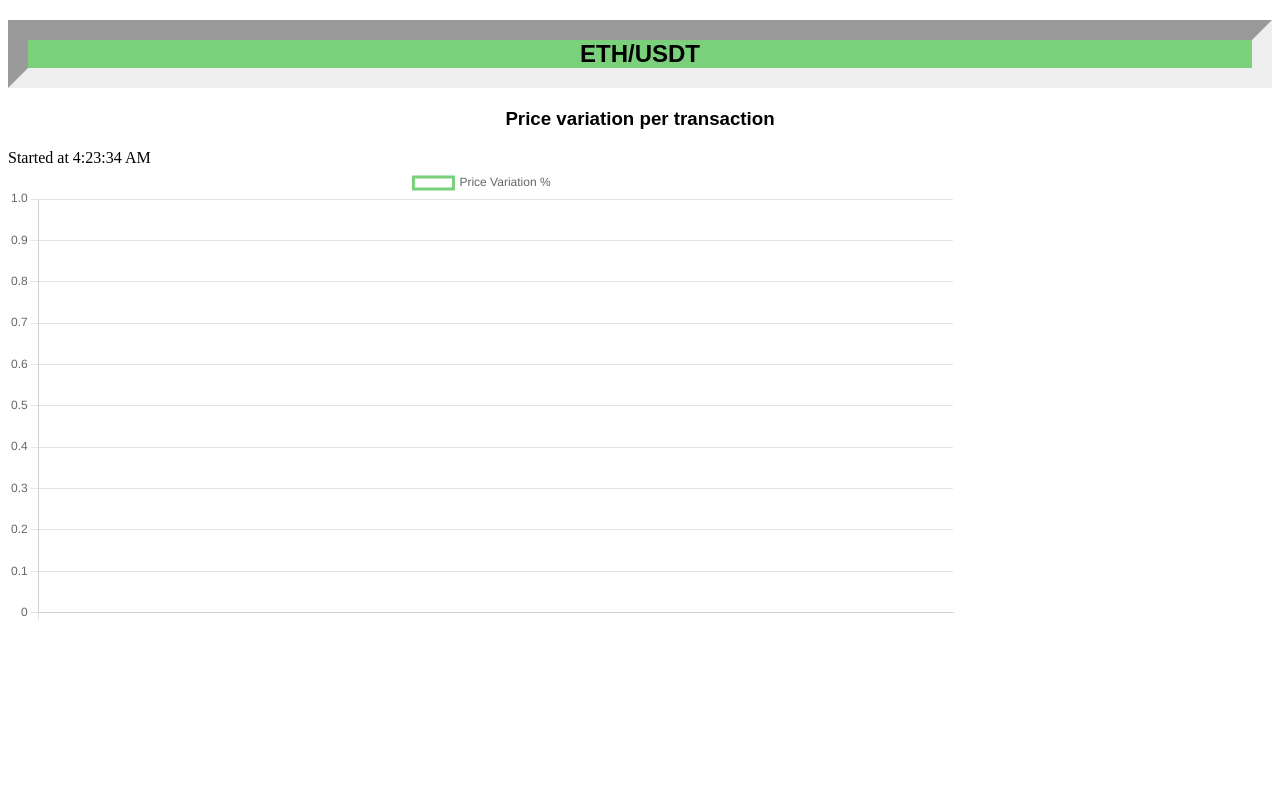
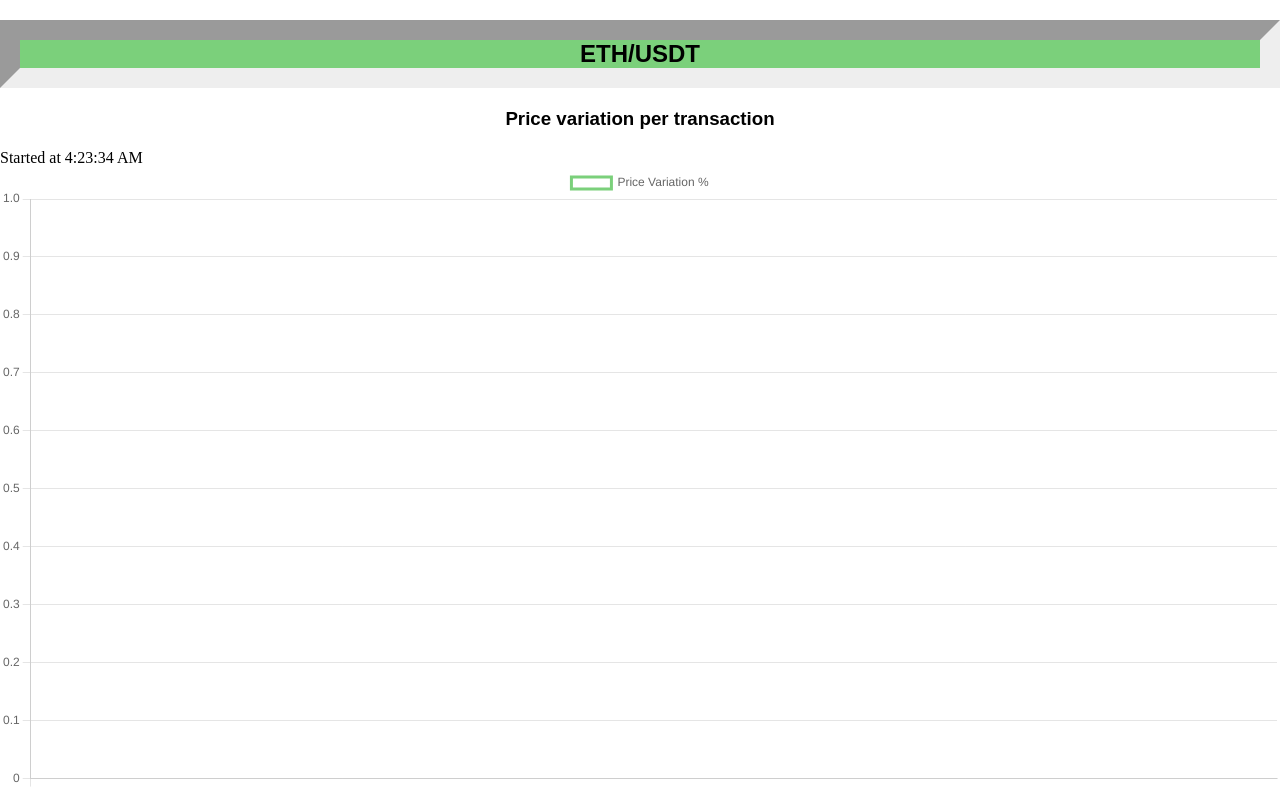
Before and after one commit to thogama/Simple-Graph, a website: page Grafico/index.html in a window 1280 px wide. Drawn offline with nearby package versions, Linux system fonts and the light colour scheme.

Commit message:
Css changes

```diff
--- a/Grafico/index.css
+++ b/Grafico/index.css
@@ -1,3 +1,8 @@
+body{
+    margin: 0;
+    padding: 0;
+}
+
 h2{
     text-align: center;
     background-color:rgba(100,200,100,0.85) ;
@@ -18,7 +23,7 @@ h3{
 }
 
 #ready_chart{
-    max-width: 75%;
+    max-width: 100%;
     max-height: 75%;
 
 
```
